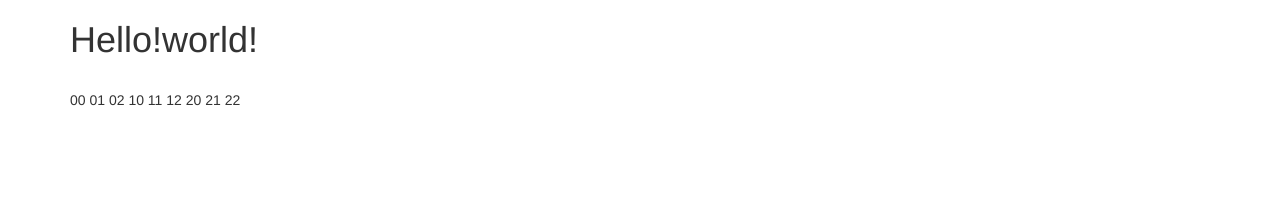
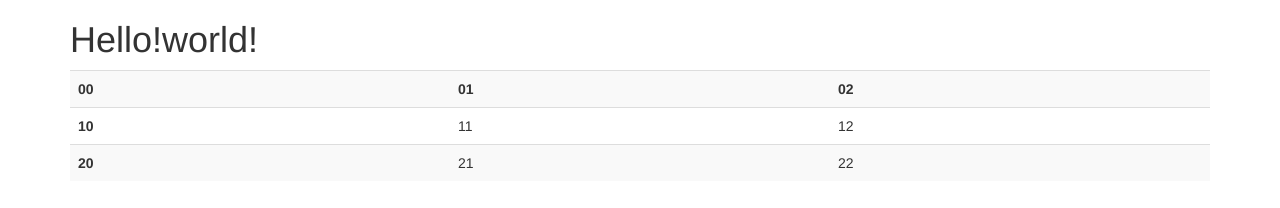
Before and after one commit to pomelo830523/pomelo830523.github.io, a plain HTML site: page 20141029.html in a window 1280 px wide. Drawn offline with nearby package versions, Linux system fonts and the light colour scheme.

Commit message:
Update 20141029.html

```diff
--- a/20141029.html
+++ b/20141029.html
@@ -17,7 +17,7 @@
 <body>
 	<div class="container">
 		<h1>Hello!world!</h1>
-		<table class="table table-boarded table-striped"></table>
+		<table class="table table-boarded table-striped">
 			<tr>
 				<th>00</th>
 				<th>01</th>
@@ -33,6 +33,7 @@
 				<td>21</td>
 				<td>22</td>
 			</tr>
+		</table>
 	</div>
 	<script src="https://ajax.googleapis.com/ajax/libs/jquery/1.11.1/jquery.min.js"></script>
 	<script src="https://maxcdn.bootstrapcdn.com/bootstrap/3.2.0/js/bootstrap.min.js"></script>
```
Lines whose indentation alone changed are shown as unchanged.
